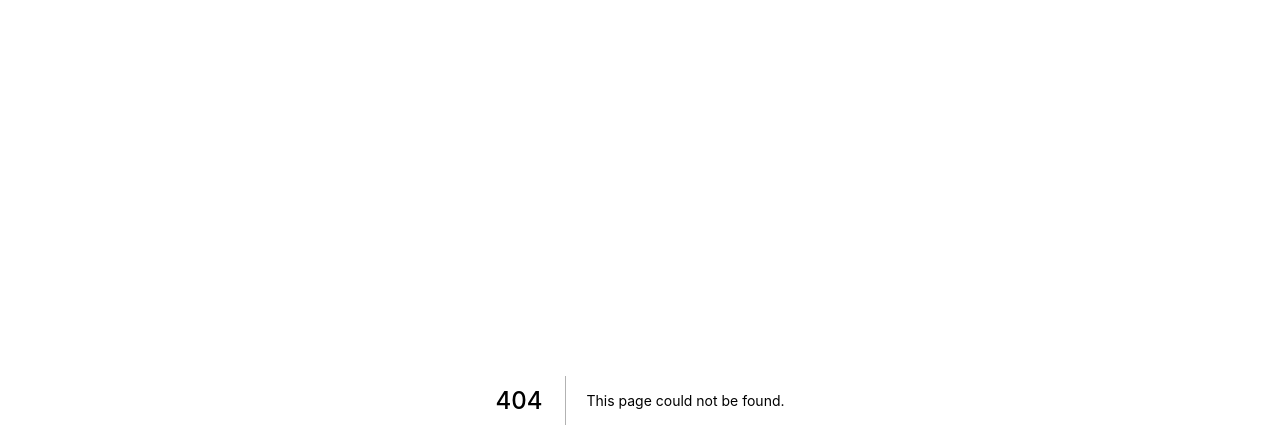
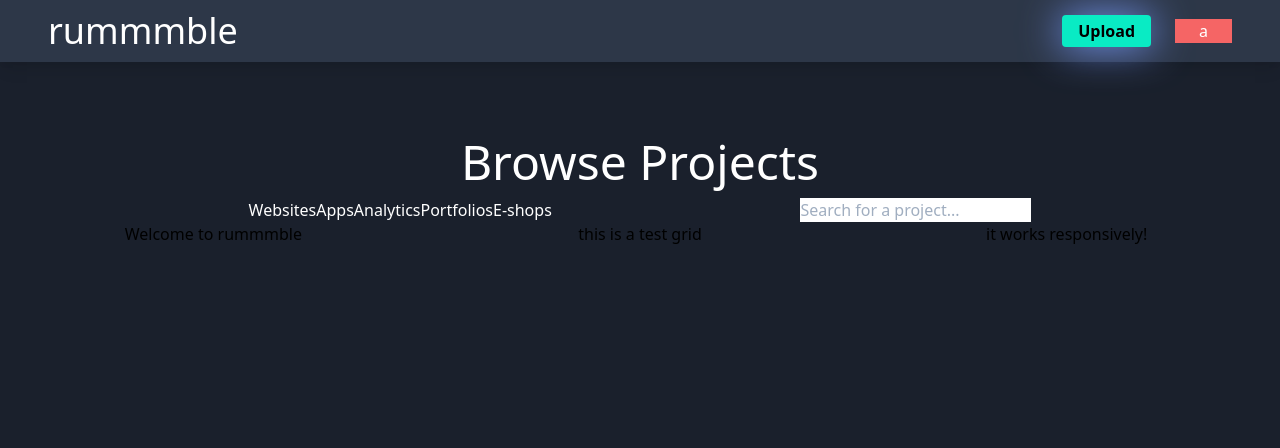
Before and after one commit to RonaldRusso94/rummmble-frontend, a Next.js app: page /browse in a window 1280 px wide. Before the commit this address had no page. Shown: the top 448 px of the page. Built offline with nearby package versions, Linux system fonts and the light colour scheme.

Commit message:
:rocket: Initialized & Finished wireframing for Browse page

```diff
--- /dev/null
+++ b/components/layout/Grid.js
@@ -0,0 +1,11 @@
+import React from "react";
+
+export default function Grid({ children }) {
+  return (
+    <div className="flex flex-wrap">
+      {children.map((child) => (
+        <div className="w-full sm:w-1/2 md:w-1/3 px-2">{child}</div>
+      ))}
+    </div>
+  );
+}
--- /dev/null
+++ b/pages/browse.js
@@ -0,0 +1,37 @@
+import Head from "next/head";
+import Grid from "../components/layout/Grid";
+import Layout from "../components/layout/Layout";
+
+export default function Browse() {
+  return (
+    <div>
+      <Head>
+        <title>Browse Projects</title>
+        <link rel="icon" href="/favicon.ico" />
+      </Head>
+
+      <Layout>
+        <main className="h-screen text-center">
+          <div className="mt-16">
+            <h1 className="text-5xl text-white font-medium">Browse Projects</h1>
+            <div className="flex justify-evenly">
+              <ul className="flex text-white justify-between">
+                <li>Websites</li>
+                <li>Apps</li>
+                <li>Analytics</li>
+                <li>Portfolios</li>
+                <li>E-shops</li>
+              </ul>
+              <input placeholder="Search for a project..." />
+            </div>
+            <Grid className="text-white">
+              <div>Welcome to rummmble</div>
+              <div>this is a test grid</div>
+              <div>it works responsively!</div>
+            </Grid>
+          </div>
+        </main>
+      </Layout>
+    </div>
+  );
+}
```
